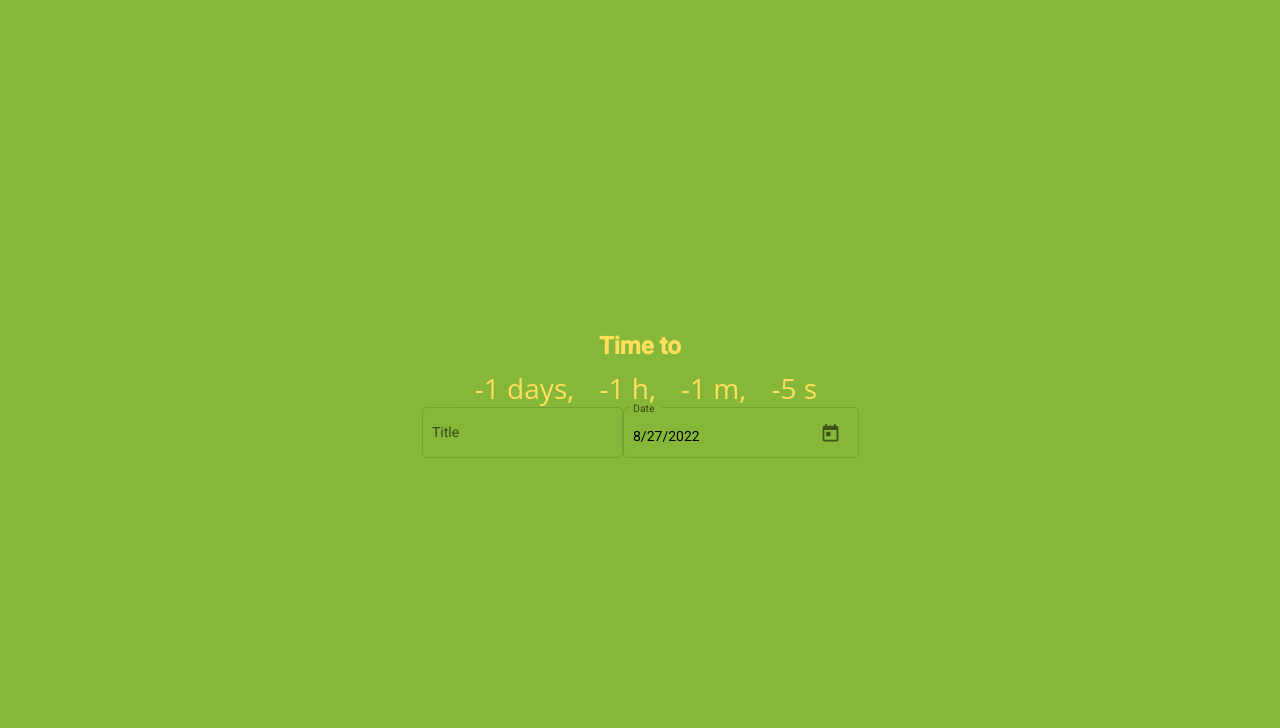
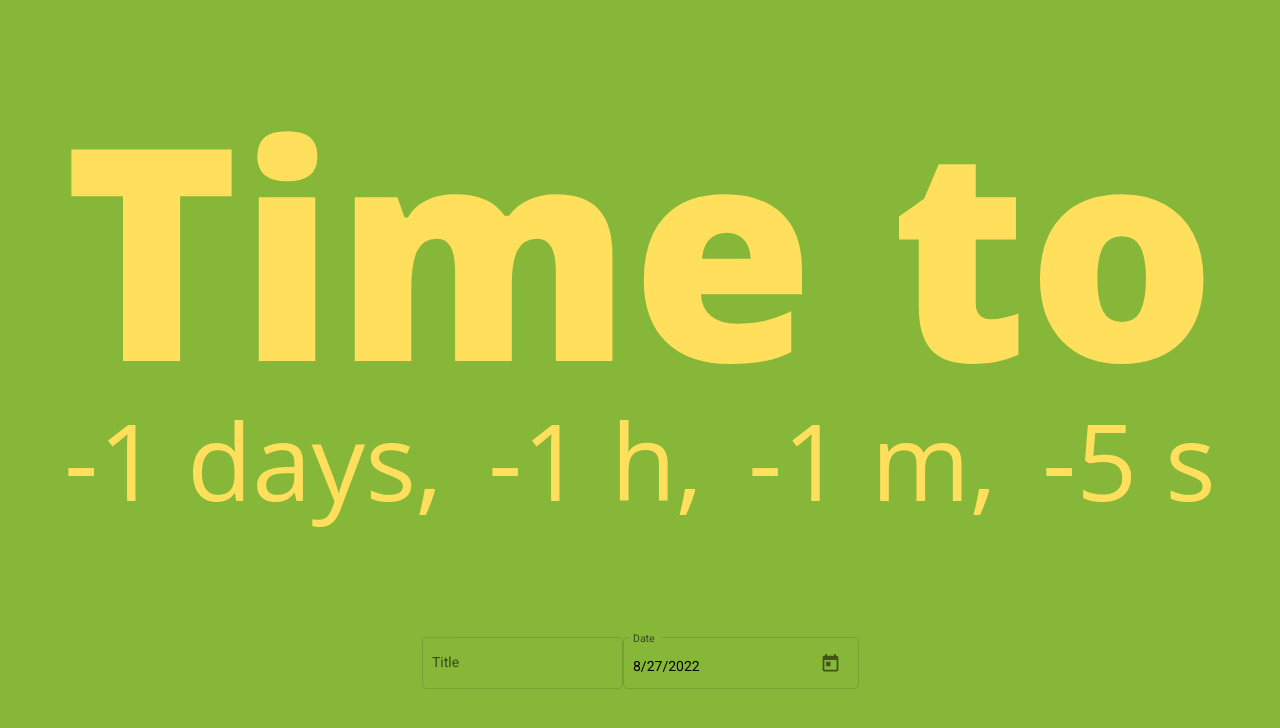
Before and after one commit to Depyden/NaturalCycles, an Angular app: page / in a window 1280 px wide. Shown: the top 728 px of the page. Built offline with nearby package versions, Linux system fonts and the light colour scheme.

Commit message:
7# change font size to fill the screen

```diff
--- a/src/app/app.component.scss
+++ b/src/app/app.component.scss
@@ -1,7 +1,6 @@
 .content {
     display: flex;
     flex-direction: column;
-    align-items: center;
     justify-content: center;
     height: 100%;
     background-color: #87B738;
--- a/src/app/count-down/count-down.component.html
+++ b/src/app/count-down/count-down.component.html
@@ -1,7 +1,11 @@
-<div class="count-down-container">
-    <h1>Time to {{title}}</h1>
-    <span id="days"> {{daysToDate}} days,</span>
-    <span id="hours"> {{hoursToDate}} h,</span>
-    <span id="minutes"> {{minutesToDate}} m,</span>
-    <span id="seconds"> {{secondsToDate}} s</span>
+<div class="title-countdown">
+    <div #titleElement class="event-title">
+        <p>Time to {{title}}<p>
+    </div>
+    <div #countdown class="count-down-container">
+        <span id="days"> {{daysToDate}} days,</span>
+        <span id="hours"> {{hoursToDate}} h,</span>
+        <span id="minutes"> {{minutesToDate}} m,</span>
+        <span id="seconds"> {{secondsToDate}} s</span>
+    </div>
 </div>
--- a/src/app/count-down/count-down.component.scss
+++ b/src/app/count-down/count-down.component.scss
@@ -1,17 +1,40 @@
-  .count-down-container {
+  .title-countdown {
       text-align: center;
       color: #FFDF5C;
       font-family: 'Open Sans';
       font-style: normal;
+      width: 100%;
 
-      h1 {
-          font-weight: 800;
-          white-space: nowrap
+      .event-title {
+          display: table;
+          margin: 0;
+          padding: 0 5%;
+
+          p {
+              font-weight: 800;
+              white-space: nowrap;
+              font-size: inherit;
+          }
       }
 
-      span {
-          font-size: 2em;
-          margin: 0 3px 0 15px;
-          font-weight: 400;
+      .count-down-container {
+          display: table;
+          white-space: nowrap;
+          padding: 0 5%;
+          margin-bottom: 15vh;
+
+          :first-child {
+              margin: 0 3px 0 0px;
+          }
+
+          :last-child {
+              margin: 0 0px 0 15px;
+          }
+
+          span {
+              margin: 0 3px 0 15px;
+              font-weight: 400;
+              font-size: inherit;
+          }
       }
   }
--- a/src/app/count-down/count-down.component.ts
+++ b/src/app/count-down/count-down.component.ts
@@ -1,18 +1,30 @@
-import { Component, OnInit, OnDestroy, Input } from '@angular/core';
+import {
+  Component,
+  OnInit,
+  OnDestroy,
+  Input,
+  ElementRef,
+  ViewChild,
+  AfterViewChecked,
+} from '@angular/core';
 import { Subscription, interval } from 'rxjs';
+import { setElementStyles } from './utils/count-down-utils';
 
 @Component({
   selector: 'app-count-down',
   templateUrl: './count-down.component.html',
   styleUrls: ['./count-down.component.scss']
 })
-export class CountDownComponent implements OnInit, OnDestroy {
+export class CountDownComponent implements OnInit, OnDestroy, AfterViewChecked {
   @Input() title: string | undefined = '';
   @Input() date: Date | undefined;
+
   private subscription!: Subscription;
+  public dateNow = new Date();
 
-  public dateNow = new Date();
-  public dDay = new Date('Aug 28 2022 00:00:00');
+  @ViewChild('titleElement', { static: true }) titleDiv: ElementRef | undefined;
+
+  @ViewChild('countdown', { static: false }) countdownDiv: ElementRef | undefined;
 
   public timeDifference: number | undefined;
   public secondsToDate: number | undefined;
@@ -20,6 +32,8 @@ export class CountDownComponent implements OnInit, OnDestroy {
   public hoursToDate: number | undefined;
   public daysToDate: number | undefined;
 
+  public titleFontSize: string | undefined;
+  public countdownFontSize: number | undefined;
 
   private getTimeDifference() {
     if (this.date) {
@@ -35,12 +49,17 @@ export class CountDownComponent implements OnInit, OnDestroy {
     this.daysToDate = Math.floor((timeDifference) / (1000 * 60 * 60 * 24));
   }
 
-  ngOnInit() {
+  ngOnInit(): void {
     this.subscription = interval(1000)
       .subscribe(x => { this.getTimeDifference(); });
   }
 
-  ngOnDestroy() {
+  ngAfterViewChecked() {
+    setElementStyles(this.titleDiv as ElementRef);
+    setElementStyles(this.countdownDiv as ElementRef);
+  }
+
+  ngOnDestroy(): void {
     this.subscription.unsubscribe();
   }
 }
--- /dev/null
+++ b/src/app/count-down/utils/count-down-utils.ts
@@ -0,0 +1,19 @@
+import { ElementRef } from "@angular/core";
+
+const MIN_FONT_SIZE = 12
+const MIN_LINE_HEIGHT = 12
+
+export const setElementStyles = (element: ElementRef) => {
+    if (element) {
+        if (element.nativeElement.style.fontSize !== "") {
+            const multiplyLevel = element.nativeElement.offsetParent.offsetWidth / element.nativeElement.clientWidth;
+            const newFontSize = Number(element.nativeElement.style.fontSize.split('px')[0]) * multiplyLevel;
+            const newLineHeight = Number(element.nativeElement.style.lineHeight.split('px')[0]) * multiplyLevel;
+            element.nativeElement.style.fontSize = `${newFontSize}px`
+            element.nativeElement.style.lineHeight = `${newLineHeight}px`
+        } else {
+            element.nativeElement.style.fontSize = `${MIN_FONT_SIZE}px`;
+            element.nativeElement.style.lineHeight = `${MIN_LINE_HEIGHT}px`;
+        }
+    }
+}
```
Also changed, not shown: src/styles.scss (+13 -10 lines).
